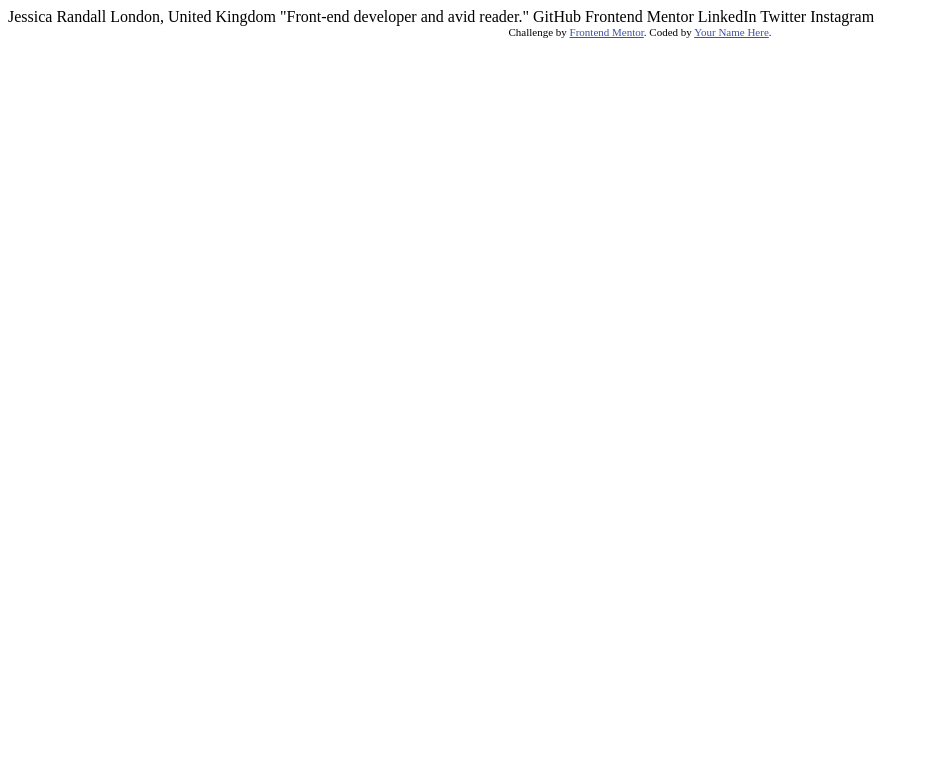
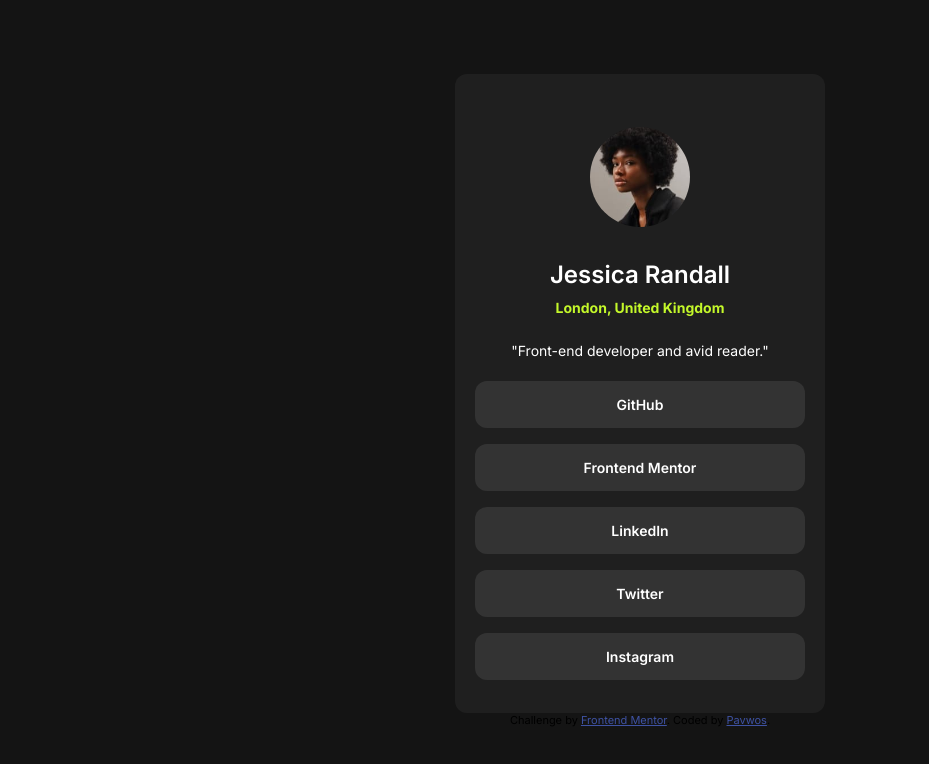
Before and after one commit to Pavwos/Social-links-profile, a plain HTML site: page index.html in a window 1280 px wide. Shown: the whole page, without its empty margins (0-929 px from the left). Drawn offline with Linux system fonts and the light colour scheme.

Commit message:
CSS Enhancements

```diff
--- a/index.html
+++ b/index.html
@@ -2,33 +2,32 @@
 <html lang="en">
 <head>
   <meta charset="UTF-8">
-  <meta name="viewport" content="width=device-width, initial-scale=1.0"> <!-- displays site properly based on user's device -->
-
+  <meta name="viewport" content="width=device-width, initial-scale=1.0">
+  <link rel="stylesheet" href="style.css">
   <link rel="icon" type="image/png" sizes="32x32" href="./assets/images/favicon-32x32.png">
-
   <title>Frontend Mentor | Social links profile</title>
-
-  <!-- Feel free to remove these styles or customise in your own stylesheet 👍 -->
-  <style>
-    .attribution { font-size: 11px; text-align: center; }
-    .attribution a { color: hsl(228, 45%, 44%); }
-  </style>
 </head>
 <body>
-
-  Jessica Randall
-  London, United Kingdom
-  "Front-end developer and avid reader."
-
-  GitHub
-  Frontend Mentor
-  LinkedIn
-  Twitter
-  Instagram
+  <div class="box">
+    <div class="header">
+      <img src="./assets/images/avatar-jessica.jpeg" alt="jessicaAvatar">
+      <h2>Jessica Randall</h2>
+      <h3 class="location">London, United Kingdom</h3>
+      <p>"Front-end developer and avid reader."</p>
+    </div>
+    <div class="links">
+      <a class="linkBadge" href="#">GitHub</a>
+      <a class="linkBadge" href="#">Frontend Mentor</a>
+      <a class="linkBadge" href="#">LinkedIn</a>
+      <a class="linkBadge" href="#">Twitter</a>
+      <a class="linkBadge" href="#">Instagram</a>
+    </div>
+  </div>
 
   <div class="attribution">
     Challenge by <a href="https://www.frontendmentor.io?ref=challenge" target="_blank">Frontend Mentor</a>.
-    Coded by <a href="#">Your Name Here</a>.
+    Coded by <a href="http://github.com/pavwos">Pavwos</a>.
   </div>
+
 </body>
 </html>
--- a/style.css
+++ b/style.css
@@ -0,0 +1,101 @@
+@import url('https://fonts.googleapis.com/css2?family=Inter:ital,opsz,wght@0,14..32,100..900;1,14..32,100..900&display=swap');
+
+:root {
+  --green: #c4f82a;
+  --white: #ffffff;
+  --grey-700: #333333;
+  --grey-800: #1f1f1f;
+  --grey-900: #141414;
+}
+
+
+html, body{
+  background-color: var(--grey-900);
+  display: flex;
+  flex-direction: column;
+  align-items: center;
+  justify-content: center;
+  font-family: "Inter", sans-serif;
+  margin: 0;
+  padding: 0;
+  height: 100vh;
+}
+
+.box{
+  width: 320px;
+  background-color: var(--grey-800);
+  padding: 25px;
+  border-radius: 12px;
+  display: flex;
+  flex-direction: column;
+  align-items: center;
+  justify-content: center;
+}
+
+.header{
+  display: flex;
+  flex-direction: column;
+  align-items: center;
+  justify-content: center;
+  gap: 5px;
+}
+
+img{
+  margin: 28px;
+  width: 100px;
+  border-radius: 50%;
+}
+
+h2{
+  margin: 0;
+  font-weight: 600;
+  color: var(--white);
+}
+p{
+  margin-top: 16px;
+  font-size: 14px;
+  color: var(--white);
+}
+
+h3{
+  font-size: 14px;
+  margin: 5px;
+  color: var(--green);
+}
+
+.links{
+  display: flex;
+  flex-direction: column;
+  align-items: center;
+  justify-content: center;
+}
+
+.linkBadge{
+  margin: 8px;
+  padding: 15px 25px;
+  width: 280px;
+  border-radius: 12px;
+  font-weight: 600;
+  font-size: 14px;
+  display: flex;
+  flex: 1;
+  align-items: center;
+  justify-content: center;
+  background-color: var(--grey-700);
+  color: var(--white);
+  text-decoration: none;
+}
+
+.linkBadge:hover{
+  background-color: var(--green);
+  color: var(--grey-700);
+}
+
+.attribution {
+  font-size: 11px;
+  text-align: center;
+}
+
+.attribution a {
+  color: hsl(228, 45%, 44%);
+}
```
Also changed, not shown: 1 other file.
